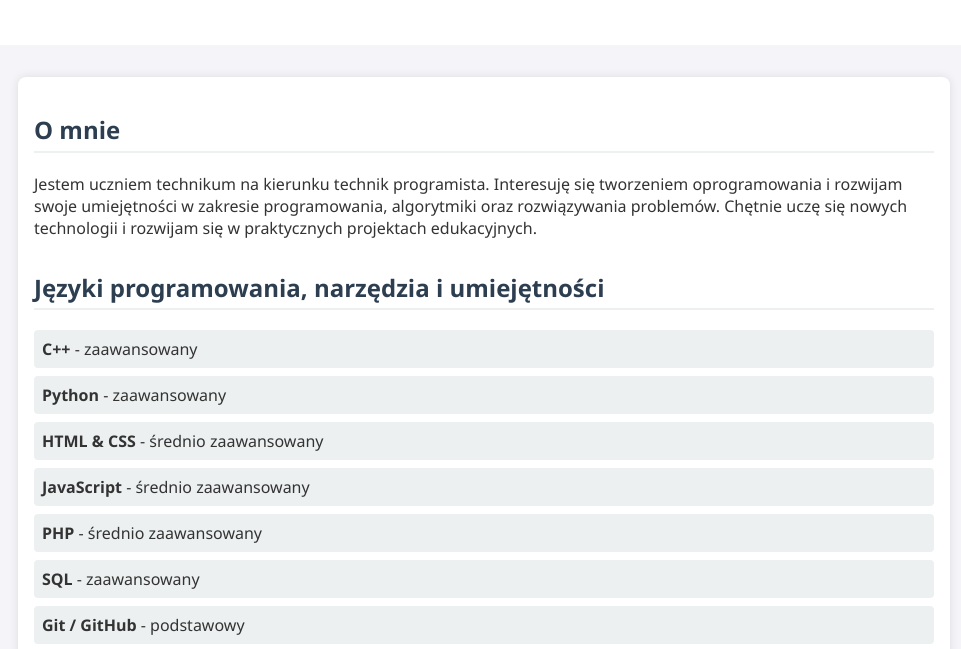
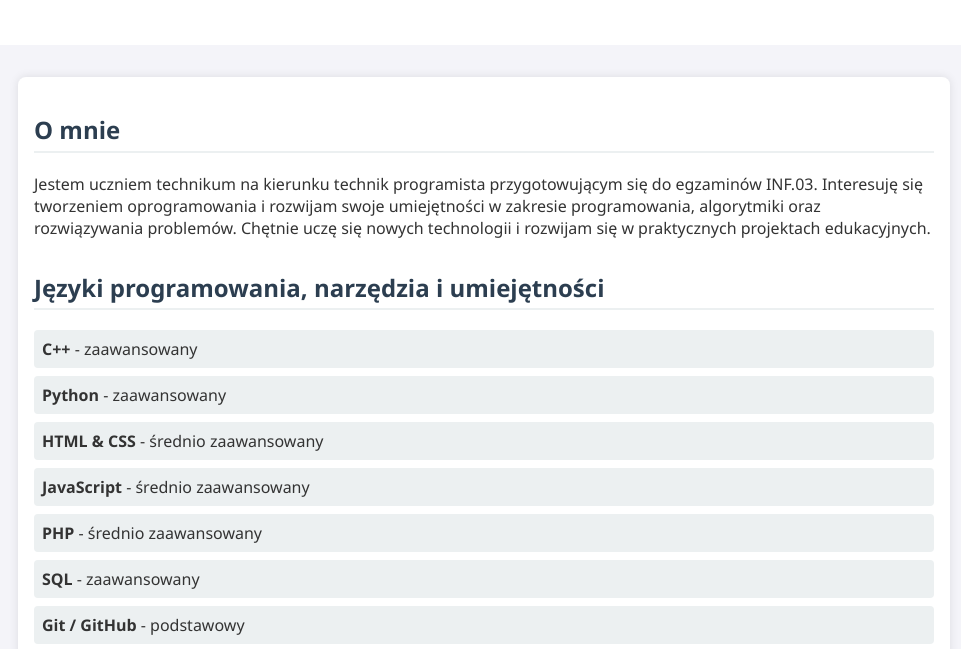
Before and after one commit to konradkko/portfolio, a plain HTML site: page index.html in a window 1280 px wide. Shown: the part 128-777 px from the top of the page, without its empty margins (156-1117 px from the left). Drawn offline with Linux system fonts and the light colour scheme.

Commit message:
Update index.html

```diff
--- a/index.html
+++ b/index.html
@@ -57,7 +57,7 @@
   <div class="container">
     <section>
       <h2>O mnie</h2>
-      <p>Jestem uczniem technikum na kierunku technik programista. Interesuję się tworzeniem oprogramowania i rozwijam swoje umiejętności w zakresie programowania, algorytmiki oraz rozwiązywania problemów.
+      <p>Jestem uczniem technikum na kierunku technik programista przygotowującym się do egzaminów INF.03. Interesuję się tworzeniem oprogramowania i rozwijam swoje umiejętności w zakresie programowania, algorytmiki oraz rozwiązywania problemów.
       Chętnie uczę się nowych technologii i rozwijam się w praktycznych projektach edukacyjnych.</p>
     </section>
 
```
